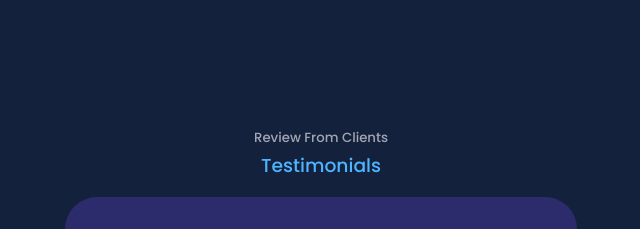
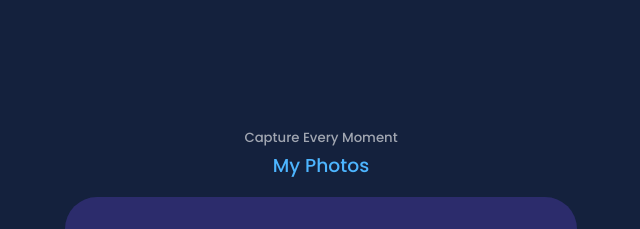
Before and after one commit to mohamedfazilk/React-Portfolio, a React (Create React App) app: page / in a window 1280 px wide. Shown: the part 3885-4114 px from the top of the page, without its empty margins (319-959 px from the left). Built offline with nearby package versions, Linux system fonts and the light colour scheme.

Commit message:
change the h5,h3 tags

```diff
--- a/src/components/myphotos/Myphotos.jsx
+++ b/src/components/myphotos/Myphotos.jsx
@@ -60,8 +60,8 @@ const data = [
 const Myphotos = () => {
   return (
     <section id='testimonials'>
-      <h5>Review From Clients</h5>
-      <h3>Testimonials</h3>
+      <h5>Capture Every Moment</h5>
+      <h3>My Photos</h3>
       <Swiper className="container testimonials_container"  modules={[Pagination,Autoplay]}
       spaceBetween={40}
       slidesPerView={1}
```
